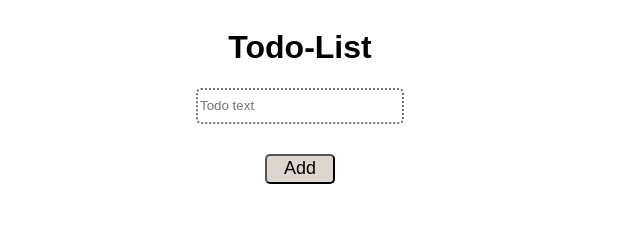
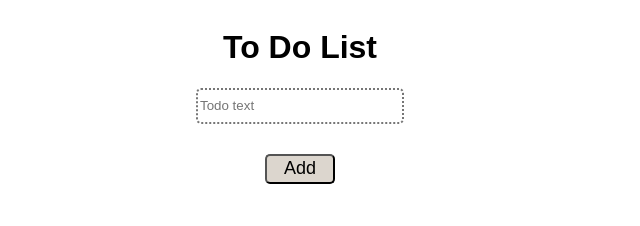
Before and after one commit to martinagabrielli/todo.js, a plain HTML site: page index.html in a window 1280 px wide. Shown: the top 226 px of the page, 340-980 px from the left. Drawn offline with Linux system fonts and the light colour scheme.

Commit message:
updated header tag text

```diff
--- a/index.html
+++ b/index.html
@@ -9,7 +9,7 @@
 </head>
 <body>
     <div class="wrap">
-        <h1>Todo-List</h1>
+        <h1>To Do List</h1>
         <input id="text" type="text" placeholder="Todo text">
         <input id="enter" type="button" value="Add" onclick="processInput()">
         <ul id="container"></ul>
```
